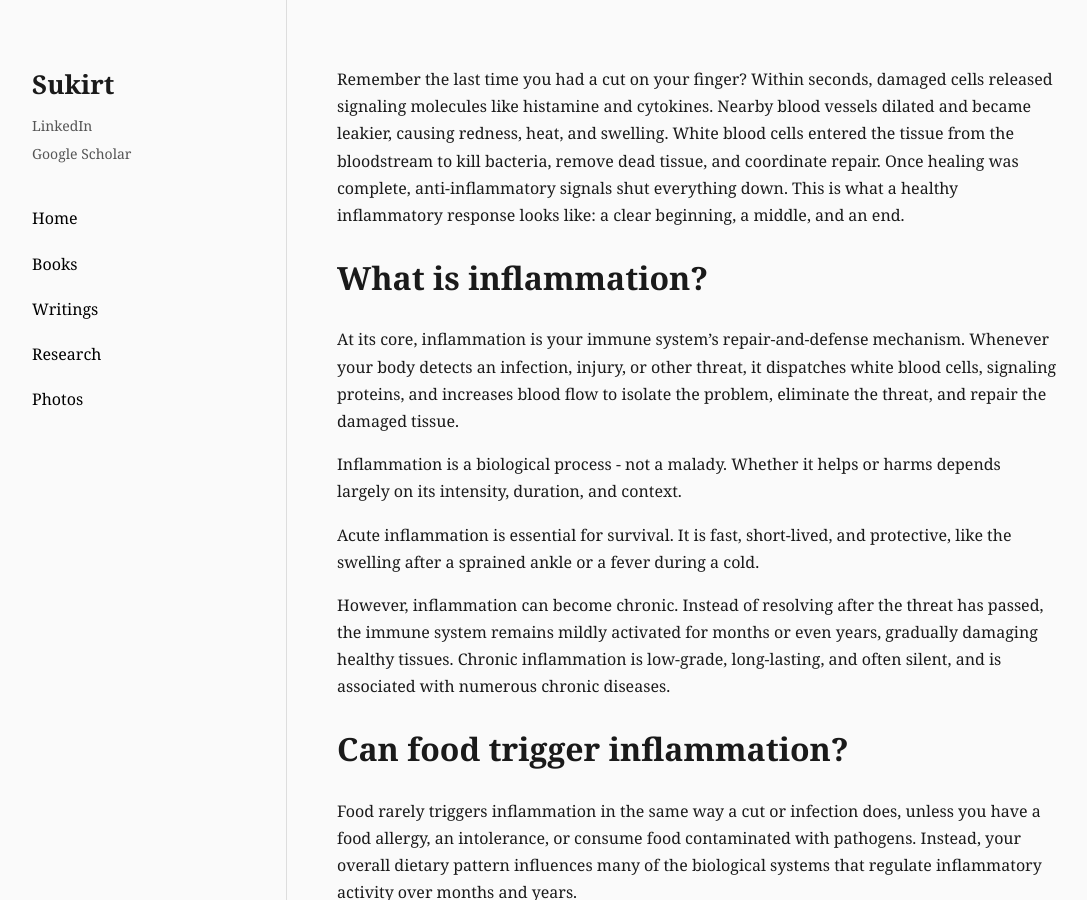
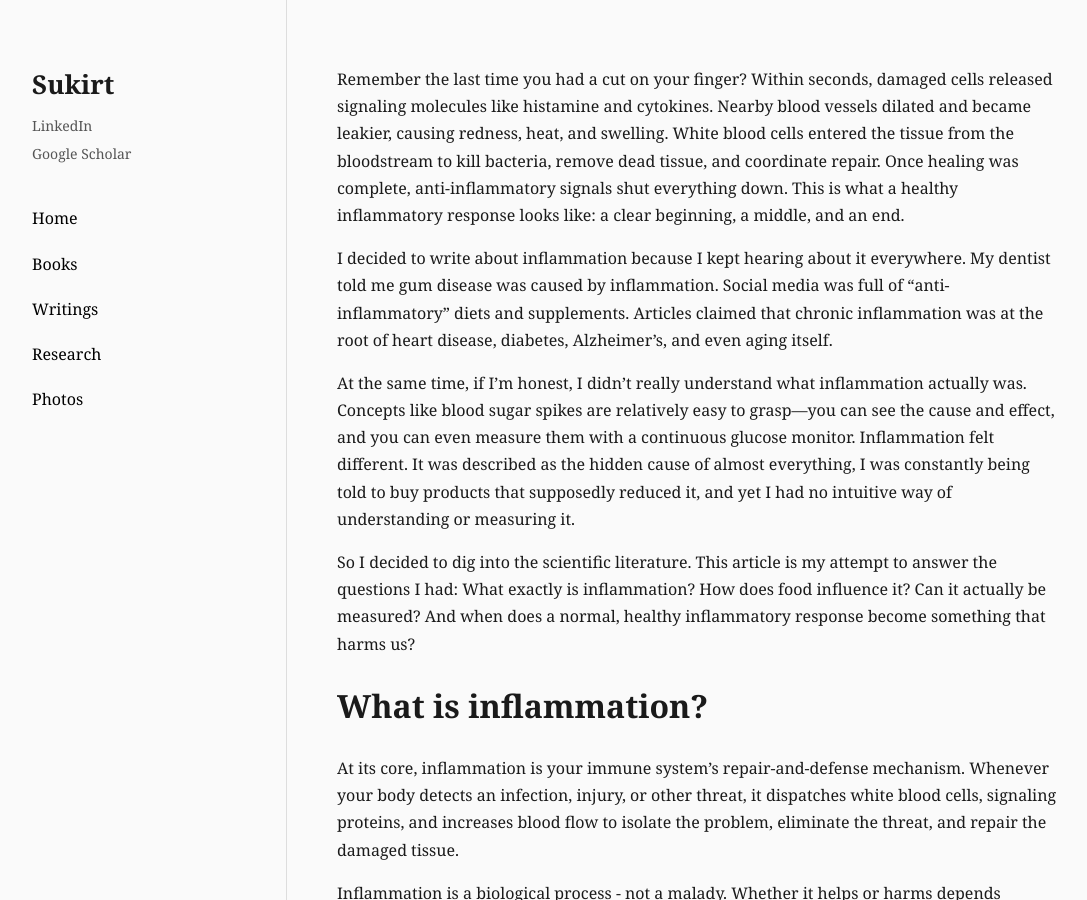
Before and after one commit to sukirtthakur/sukirtthakur.github.io, a Jekyll site: the page built from _writings/2026-08-02-what-is-inflammation.md, in a window 1280 px wide and 900 px high. Shown: the whole window, without its empty margins (83-1170 px from the left). Built offline with Jekyll 4.4.1, drawn with Linux system fonts in a browser that asks for light colours.

Commit message:
Update 2026-08-02-what-is-inflammation.md

```diff
--- a/_writings/2026-08-02-what-is-inflammation.md
+++ b/_writings/2026-08-02-what-is-inflammation.md
@@ -6,6 +6,12 @@ tags: [health, nutrition]
 ---
 
 Remember the last time you had a cut on your finger? Within seconds, damaged cells released signaling molecules like histamine and cytokines. Nearby blood vessels dilated and became leakier, causing redness, heat, and swelling. White blood cells entered the tissue from the bloodstream to kill bacteria, remove dead tissue, and coordinate repair. Once healing was complete, anti-inflammatory signals shut everything down. This is what a healthy inflammatory response looks like: a clear beginning, a middle, and an end.
+
+I decided to write about inflammation because I kept hearing about it everywhere. My dentist told me gum disease was caused by inflammation. Social media was full of "anti-inflammatory" diets and supplements. Articles claimed that chronic inflammation was at the root of heart disease, diabetes, Alzheimer's, and even aging itself.
+
+At the same time, if I'm honest, I didn't really understand what inflammation actually was. Concepts like blood sugar spikes are relatively easy to grasp—you can see the cause and effect, and you can even measure them with a continuous glucose monitor. Inflammation felt different. It was described as the hidden cause of almost everything, I was constantly being told to buy products that supposedly reduced it, and yet I had no intuitive way of understanding or measuring it.
+
+So I decided to dig into the scientific literature. This article is my attempt to answer the questions I had: What exactly is inflammation? How does food influence it? Can it actually be measured? And when does a normal, healthy inflammatory response become something that harms us?
 
 # What is inflammation?
 
```
